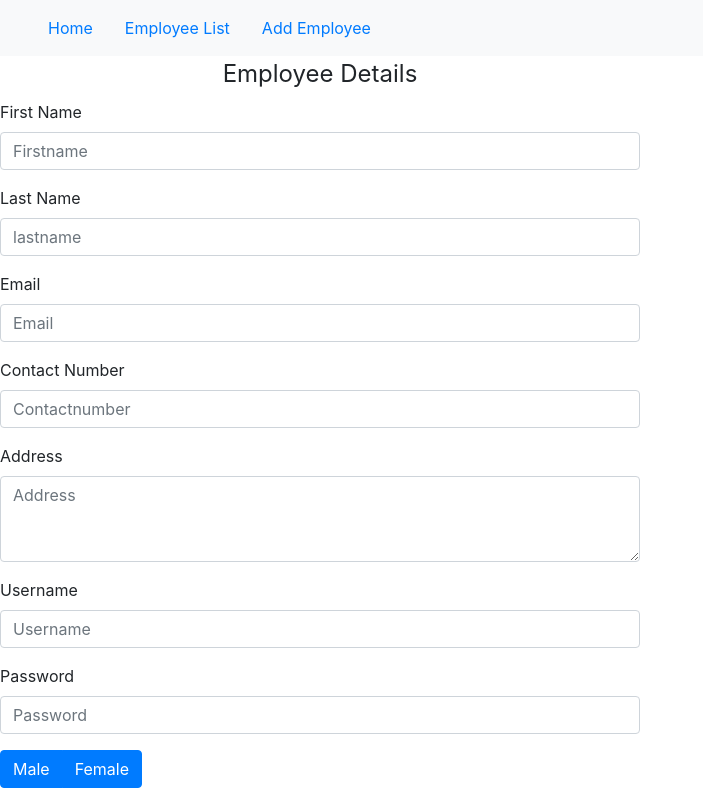
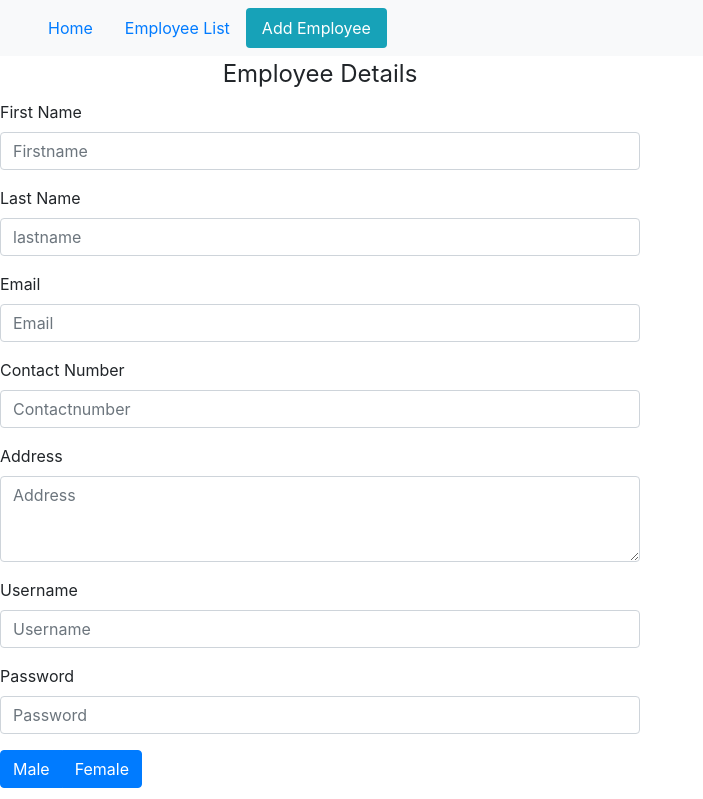
Before and after one commit to thefabulousrb/Assinment, an Angular app in the folder Angular/employee2/: page /employee/add in a window 1280 px wide. Shown: the top 799 px of the page, without its empty margins (0-703 px from the left). Built offline with nearby package versions, Linux system fonts and the light colour scheme.

Commit message:
animation added

```diff
--- /dev/null
+++ b/Angular/employee2/src/app/app.animation.ts
@@ -0,0 +1,22 @@
+import { trigger, animate, transition, style, group, query } from '@angular/animations';
+
+export const slideInAnimation = trigger('slideInAnimation', [
+  // Transition between any two states
+  transition('* <=> *', [
+    // Events to apply
+    // Defined style and animation function to apply
+    // Config object with optional set to true to handle when element not yet added to the DOM
+    query(':enter, :leave', style({ position: 'fixed', width: '100%', zIndex: 2 }), { optional: true }),
+    // group block executes in parallel
+    group([
+      query(':enter', [
+        style({ transform: 'translateX(100%)' }),
+        animate('0.5s ease-out', style({ transform: 'translateX(0%)' }))
+      ], { optional: true }),
+      query(':leave', [
+        style({ transform: 'translateX(0%)' }),
+        animate('0.5s ease-out', style({ transform: 'translateX(-100%)' }))
+      ], { optional: true })
+    ])
+  ])
+]);
--- a/Angular/employee2/src/app/app.component.css
+++ b/Angular/employee2/src/app/app.component.css
@@ -0,0 +1,5 @@
+.nav-link.active{
+
+  background-color:#17a2b8;
+
+}
--- a/Angular/employee2/src/app/app.component.html
+++ b/Angular/employee2/src/app/app.component.html
@@ -1,11 +1,12 @@
 <nav class='navbar navbar-expand navbar-light bg-light'>
   <a class='navbar-brand'></a>
   <ul class='nav nav-pills'>
-    <li><a class='nav-link'[routerLink]="['/home']" routerLinkActive="router-link-active" >Home</a></li>
-    <li><a class='nav-link'[routerLink]="['/employee']" routerLinkActive="router-link-active" >Employee List</a></li>
-    <li><a class='nav-link'[routerLink]="['/add']" routerLinkActive="router-link-active" >Add Employee</a></li>
+    <li><a class='nav-link'[routerLink]="['/home']" routerLinkActive="active" >Home</a></li>
+    <li><a class='nav-link'[routerLink]="['/employee']" routerLinkActive="active" >Employee List</a></li>
+    <li><a class='nav-link'[routerLink]="['/add']" routerLinkActive="active" >Add Employee</a></li>
   </ul>
 </nav>
-<div>
-<router-outlet></router-outlet>
+<div
+  [@slideInAnimation]="o.isActivated ? o.activatedRoute : ''">
+  <router-outlet #o="outlet"></router-outlet>
 </div>
--- a/Angular/employee2/src/app/app.component.ts
+++ b/Angular/employee2/src/app/app.component.ts
@@ -1,9 +1,11 @@
 import { Component } from '@angular/core';
+import { slideInAnimation } from './app.animation';
 
 @Component({
   selector: 'app-root',
   templateUrl: './app.component.html',
-  styleUrls: ['./app.component.css']
+  styleUrls: ['./app.component.css'],
+  animations: [slideInAnimation]
 })
 export class AppComponent {
   title = 'employee2';
--- a/Angular/employee2/src/app/app.module.ts
+++ b/Angular/employee2/src/app/app.module.ts
@@ -1,11 +1,12 @@
 import { BrowserModule } from '@angular/platform-browser';
 import { NgModule } from '@angular/core';
-
+import { BrowserAnimationsModule } from '@angular/platform-browser/animations';
 import { AppRoutingModule } from './app-routing.module';
 import { AppComponent } from './app.component';
 import { EmployeeModule } from 'employee/employee.module';
 import { RouterModule } from '@angular/router';
 import { FormsModule, ReactiveFormsModule } from '@angular/forms';
+
 
 
 
@@ -16,7 +17,7 @@ import { FormsModule, ReactiveFormsModule } from '@angular/forms';
   ],
   imports: [
     BrowserModule,
-    AppRoutingModule,EmployeeModule,RouterModule,FormsModule
+    AppRoutingModule,EmployeeModule,RouterModule,FormsModule,BrowserAnimationsModule
 
 
   ],
--- a/Angular/employee2/src/employee/addemployee/addemployee.component.html
+++ b/Angular/employee2/src/employee/addemployee/addemployee.component.html
@@ -93,4 +93,3 @@
 
  </form>
  </fieldset>
- {{form.value|json}}
--- a/Angular/employee2/src/employee/editemployee/editemployee.component.html
+++ b/Angular/employee2/src/employee/editemployee/editemployee.component.html
@@ -83,8 +83,8 @@
 
  <label>Coding Language</label>
 
-     <div id="checkbox" *ngFor="let Language of Languages">
-       <input [checked]="employee.Languages.includes(Language)" type="checkbox" name={{Language}}  ngModel>
+     <div id="checkbox"  *ngFor="let Language of Languages">
+       <input  [checked]="this.employee.Languages.includes(Language)" type="checkbox" name={{Language}} id={{Language}} value={{Language}}>
        <label for={{Language}}  >{{Language}}</label>
      </div>
 
@@ -101,14 +101,14 @@
                 style="width:80px"
                 type="button"
                 title="Cancel your edits"
-                [routerLink]="['/employee']"[disabled]="form.invalid">
+                [routerLink]="['/employee']">
           Cancel
         </button>
         <button class="btn btn-outline-warning"
                 style="width:80px"
                 type="button"
                 title="Delete this product"
-                (click)="deleteemployee()"[disabled]="form.invalid">
+                (click)="deleteemployee()">
           Delete
         </button>
 
--- a/Angular/employee2/src/employee/editemployee/editemployee.component.ts
+++ b/Angular/employee2/src/employee/editemployee/editemployee.component.ts
@@ -54,7 +54,7 @@ this.employee=this.dataservice.getemployee(this.Id);
 
 
  saveemployee(form:NgForm){
-      if(form.value.C==true){
+      if(form.control.value==true){
           this.employee.Languages.push("C");
       }
       if(form.value.Python==true){
```
Also changed, not shown: Angular/employee2/src/employee/dataservice.service.ts (+5 -5 lines).
